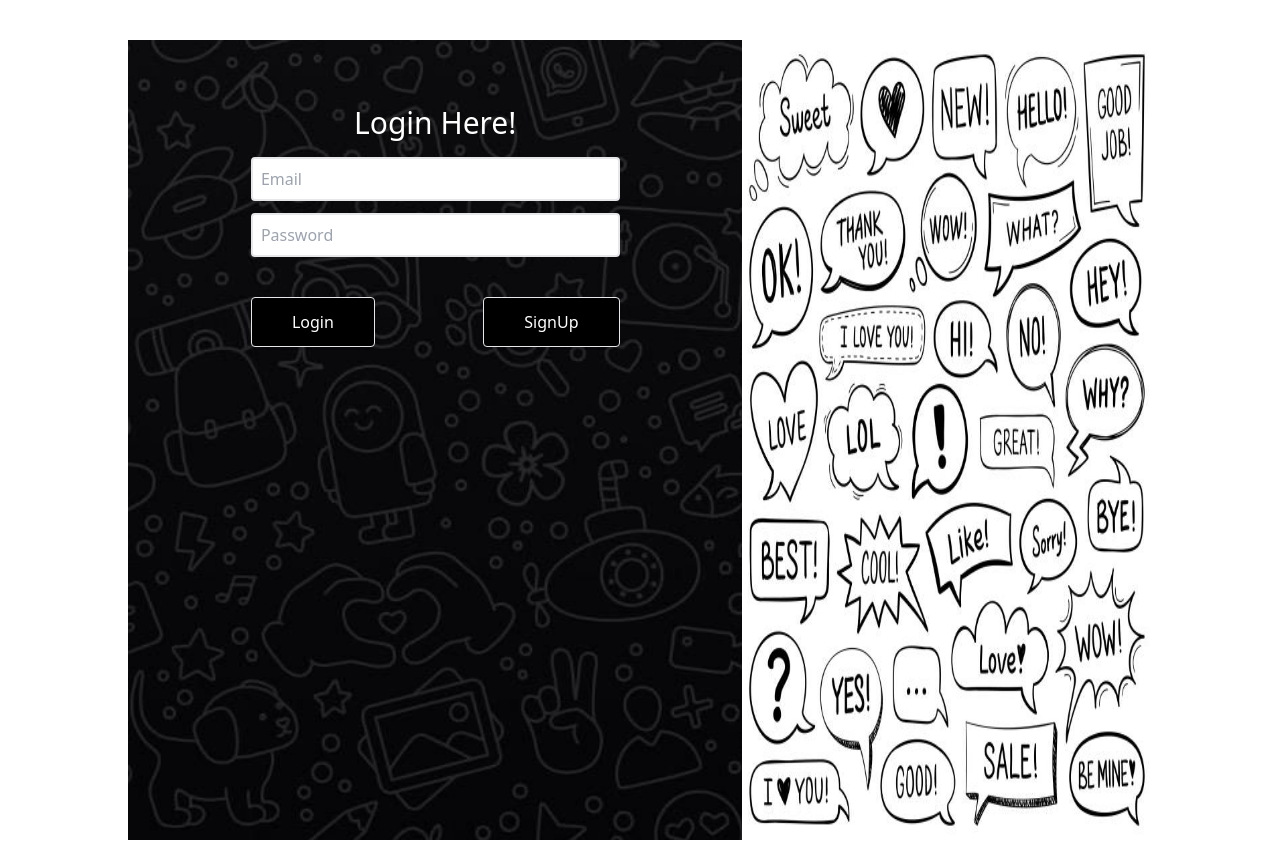
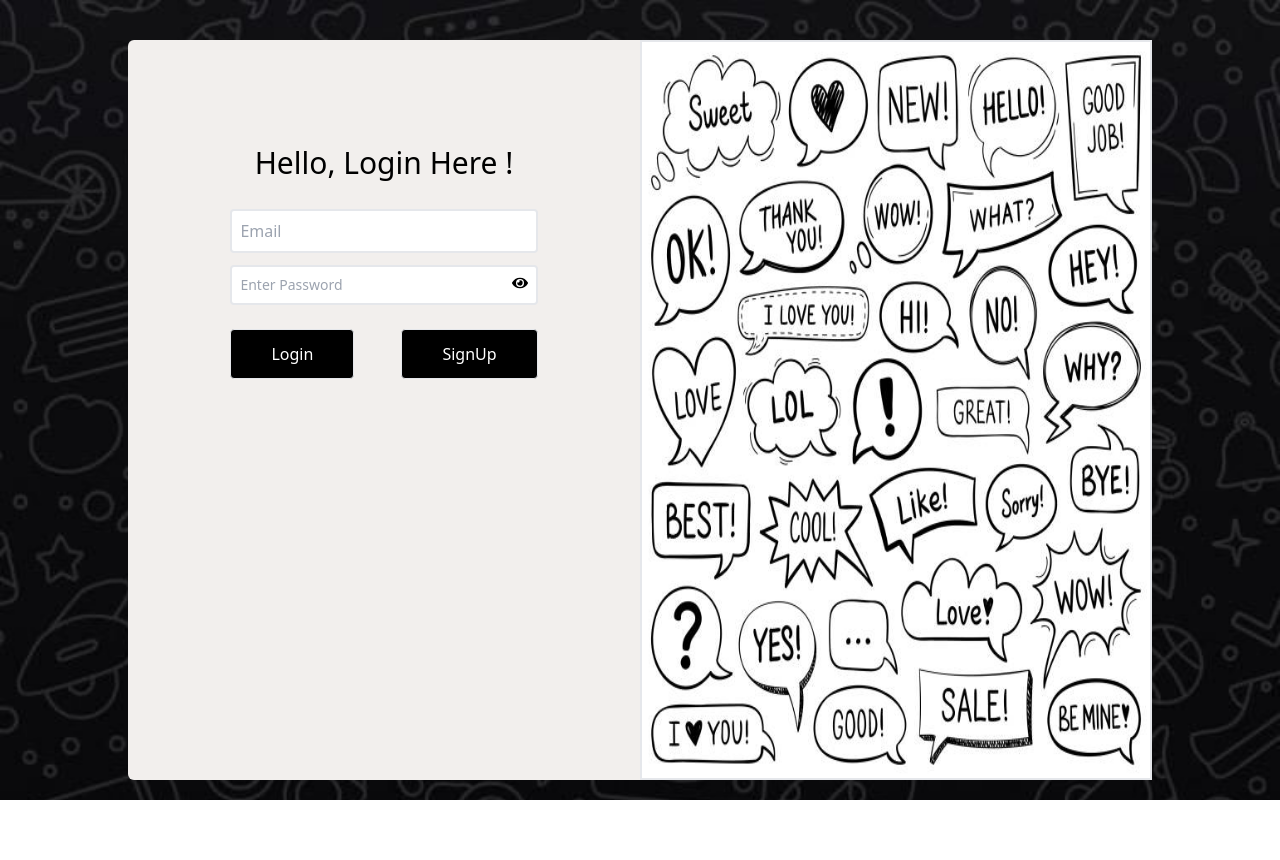
Before and after one commit to Deji06/chat-app, a React (Vite) app: page /login in a window 1280 px wide. After the commit the page ends 800 px from the top, so only its background shows below. Built offline with nearby package versions, Linux system fonts and the light colour scheme.

Commit message:
made few adjustment to login and signup UI

```diff
--- a/package.json
+++ b/package.json
@@ -12,7 +12,6 @@
   "dependencies": {
     "@tailwindcss/vite": "^4.1.5",
     "axios": "^1.9.0",
-    "firebase": "^11.6.1",
     "lodash": "^4.17.21",
     "react": "^19.1.0",
     "react-dom": "^19.1.0",
--- a/src/components/SignUp.tsx
+++ b/src/components/SignUp.tsx
@@ -4,7 +4,8 @@ import whatsapp from "../asset/whatsapp.jpg";
 import { useNavigate } from "react-router-dom";
 import axios from "axios";
 import ClipLoader from "react-spinners/ClipLoader";
-
+import { FaEye } from "react-icons/fa";
+import { IoMdEyeOff } from "react-icons/io";
 interface signUpProps {
   setRegisteredUser: React.Dispatch<React.SetStateAction<string | null>>;
 }
@@ -18,6 +19,8 @@ const SignUp = ({ setRegisteredUser }: signUpProps) => {
   const [check, setCheck] = useState(false);
   const [error, setError] = useState<string | null>(null);
   const[clientError, setClientError] = useState({name: '', password:"", email: ""})
+  const [eyeMonitor, setEyeMonitor] = useState(false);
+
 
   const formValidation = () => {
     let isValid = true
@@ -33,7 +36,7 @@ const SignUp = ({ setRegisteredUser }: signUpProps) => {
 
     }
      if(password.length < 3) {
-      errors.password = 'name must be more than 3 characters'
+      errors.password = 'password length be more than 3 characters'
       isValid = false
 
     }
@@ -71,7 +74,6 @@ const SignUp = ({ setRegisteredUser }: signUpProps) => {
         config
       );
       const data = response.data;
-      // console.log("sign up successful...", data);
       setRegisteredUser(data?.user?.name);
       const { token } = data;
       localStorage.setItem("regToken:", token);
@@ -93,26 +95,33 @@ const SignUp = ({ setRegisteredUser }: signUpProps) => {
     console.log("login");
   };
 
+  const handleViewPassword = () => {
+    setEyeMonitor(!eyeMonitor);
+  };
+
   return (
     <>
       <div
-        className="lg:mb-5"
+        className="lg:pb-5 pt-10 h-screen animate-slide-in"
+        style={{
+          backgroundImage: `url(${whatsapp})`, backgroundSize:'cover', animationDelay: "0.4s" ,
+        }}
       >
+
         <div
-          className="flex h-screen lg:w-[80%] sm:m-auto lg:mt-10"
-          style={{
-            backgroundImage: `url(${whatsapp})`, backgroundSize:'cover', backgroundRepeat:'no-repeat', backgroundPosition:'center',
-          }}
+          className="flex h-full lg:w-[80%] mt-10 sm:m-auto md: rounded-md md:bg-[#F2EFED]"
         >
+
           <form
-            className="space-y-10 md:space-y-6 w-[100%] m-auto mt-10 md:mt-0 gap-y-5"
+            className="space-y-10 md:space-y-6 w-full mt-10 md:mt-0 gap-y-5"
             onSubmit={handleForm}
           >
-            <p className="text-[30px] text-white text-bold capitalize text-center pt-5 w-fit m-auto ">
+            <p className="text-[30px] text-white md:text-black text-bold capitalize text-center pt-5 w-fit m-auto ">
               create account
             </p>
 
             <div className="flex flex-col gap-y-3 mt-3">
+
               <input
                 type="text"
                 placeholder="Name"
@@ -122,6 +131,7 @@ const SignUp = ({ setRegisteredUser }: signUpProps) => {
                 // required
               />
               {clientError.name && <p className="text-red-500 ml-10 md:ml-32 text-[14px] ">{clientError.name}</p>}
+
               <input
                 type="text"
                 placeholder="Email"
@@ -131,40 +141,61 @@ const SignUp = ({ setRegisteredUser }: signUpProps) => {
                 // required
               />
               {clientError.email && <p className="text-red-500 ml-10 md:ml-32 text-[14px]  ">{clientError.email}</p>}
-              <input
-                type="password"
-                placeholder="Password"
-                className="border-2 w-[80%] lg:w-[60%]  m-auto rounded p-2 outline-none"
-                value={password}
-                onChange={(e) => setPassword(e.target.value)}
-                // required
-              />
-              {clientError.password && <p className="text-red-500 ml-10 md:ml-32 text-[14px]  ">{clientError.password}</p>}
+
+               <div className="border-2 w-[80%] lg:w-[60%] m-auto rounded p-2 outline-none flex justify-between bg-white">
+
+                <input
+                  type={eyeMonitor ? "text" : "password"}
+                  name="password"
+                  placeholder="Enter Password"
+                  className=" outline-none w-full text-sm"
+                  onChange={(e) => setPassword(e.target.value)}
+                  // required
+                />
+
+                <div>
+                  {eyeMonitor ? (
+                    <IoMdEyeOff onClick={handleViewPassword} className="cursor-pointer" />
+                  ) : (
+                  <FaEye onClick={handleViewPassword} className="cursor-pointer" />
+                  )}
+                </div>
+
+                </div>
+                {clientError.password && <p className="text-red-500 ml-10 md:ml-32 text-[14px]  ">{clientError.password}</p>}
 
             </div>
+
             {error && (
               <p className="text-red-500 lg:w-[50%] lg:ml-[130px] m-auto text-center mt-3 md:mt-0 text-[14px] ">
                 {error}
               </p>
             )}
-            <div className="flex items-center gap-x-3 mt-10 w-fit ml-12 md:ml-32 lg:w-[50%]">
+
+            <div className="flex items-center gap-x-3 mt-10 w-fit m-auto px-5 md:px-2 borde">
               <input
                 type="checkbox"
                 checked={check}
                 onChange={(e) => setCheck(e.target.checked)}
               />
-              <p className="text-white text-[14px]">
+
+              <p className="text-white md:text-black text-[14px]">
                 I agree to the terms and privacy policy
               </p>
+
             </div>
-            <div className="flex justify-between items-center gap-x-8 w-[80%] md:w-[60%] mt-10 ml-8 md:m-auto">
+
+            <div className="flex justify-between items-center gap-x-8 w-[80%] md:w-[60%] mt-10 ml-8 md:m-auto pb-2">
+
               <button
                 onClick={handleForm}
                 type="submit"
                 className="border bg-black py-3 px-10 rounded text-white"
               >
                 {loading ? <ClipLoader size={18} color={"#ffffff"} /> : <p>SignUp</p>}
+
               </button>
+
               <button
                 onClick={handleLogin}
                 type="button"
@@ -172,13 +203,17 @@ const SignUp = ({ setRegisteredUser }: signUpProps) => {
               >
                 login
               </button>
+
             </div>
+
           </form>
+
           <img
             src={chat}
             alt="text image"
-            className="w-[40%] h-screen hidden lg:block"
+            className="w-[50%] min-h-full hidden lg:block border-2"
           />
+
         </div>
       </div>
     </>
@@ -186,36 +221,3 @@ const SignUp = ({ setRegisteredUser }: signUpProps) => {
 };
 
 export default SignUp;
-
-// if (!check) {
-//   setError("you must agree to the terms and policies before continuing");
-//   return;
-// }
-// setLoading(true);
-// try {
-//   const userCredentials = await createUserWithEmailAndPassword(
-//     auth,
-//     email,
-//     password
-//   );
-//   await updateProfile(userCredentials.user, {
-//     displayName: name,
-//   });
-//   // await new Promise((resolve) => setTimeout(resolve, 1000));
-//   navigate("/login");
-//   console.log("navigated to login");
-// } catch (error: any) {
-//   console.log(error);
-//   if (error.code === "auth/email-already-in-use") {
-//     setError("This email is already in use. Try another one.");
-//   } else if (error.code === "auth/invalid-email") {
-//     setError("Please enter a valid email address.");
-//   } else if (error.code === "auth/weak-password") {
-//     setError("Password should be at least 6 characters.");
-//   } else {
-//     setError("Something went wrong. Please try again.");
-//   }
-//   setLoading(false);
-// } finally {
-//   setLoading(false);
-// }
--- a/src/index.css
+++ b/src/index.css
@@ -1,6 +1,36 @@
 @tailwind base;
 @tailwind components;
 @tailwind utilities;
+
+
+@keyframes fade-in {
+  from {
+    opacity: 0;
+  }
+  to {
+    opacity: 1;
+  }
+}
+
+@keyframes slide-in-from-top {
+  from {
+    opacity: 0;
+    transform: translateY(-20px);
+  }
+  to {
+    opacity: 1;
+    transform: translateY(0);
+  }
+}
+
+.animate-fade-in {
+  animation: fade-in 3s ease-out forwards;
+}
+
+.animate-slide-in {
+  animation: slide-in-from-top 0.5s cubic-bezier(0.25, 0.46, 0.45, 0.94) forwards;
+  opacity: 0;
+}
 
 /* @import "tailwindcss"; */
 
--- a/src/pages/LogIn.tsx
+++ b/src/pages/LogIn.tsx
@@ -4,9 +4,10 @@ import chat from "../asset/chat.jpg";
 import { useNavigate } from "react-router-dom";
 import axios from "axios";
 import whatsapp from "../asset/whatsapp.jpg";
-import ClipLoader from 'react-spinners/ClipLoader'
+import ClipLoader from "react-spinners/ClipLoader";
+import { FaEye } from "react-icons/fa";
+import { IoMdEyeOff } from "react-icons/io";
 // import { includes } from "lodash";
-
 
 type loginProps = {
   // setRegisteredUser: React.Dispatch<React.SetStateAction<string | null>>;
@@ -18,28 +19,29 @@ const Login = ({ registeredUser }: loginProps) => {
   const [password, setPassword] = useState("");
   const [loading, setLoading] = useState(false);
   const [error, setError] = useState<string | null>(null);
-  const [Usererror, setUserError] = useState({email:"", password:''});
+  const [Usererror, setUserError] = useState({ email: "", password: "" });
+  const [eyeMonitor, setEyeMonitor] = useState(false);
 
   const validateForm = () => {
-    let isValid = true
-     const errors = {email:"", password: ""}
+    let isValid = true;
+    const errors = { email: "", password: "" };
 
-     if(!email.includes("@") || !email.includes('.')){
-      errors.email = 'provide valid email address'
-      isValid = false
+    if (!email.includes("@") || !email.includes(".")) {
+      errors.email = "provide valid email address";
+      isValid = false;
     }
 
-     if(password.length < 6) {
-      errors.password = 'password must be more than 6 characters'
-      isValid = false
+    if (password.length < 3) {
+      errors.password = "password must be more than 3 characters";
+      isValid = false;
     }
-     setUserError(errors)
-     if(!isValid) {
-      setError(errors.email || errors.password)
+    setUserError(errors);
+    if (!isValid) {
+      setError(errors.email || errors.password);
     }
 
-     return isValid
-  }
+    return isValid;
+  };
 
   const handleSignUp = () => {
     navigate("/");
@@ -77,24 +79,30 @@ const Login = ({ registeredUser }: loginProps) => {
       setLoading(false);
     }
   };
+
+  const handleViewPassword = () => {
+    setEyeMonitor(!eyeMonitor);
+  };
+
   return (
     <>
-      <div className="lg:mb-5">
       <div
-          className="flex  h-screen w-screen lg:w-[80%] m-auto lg:mt-10 bg-[#F2EFED]"
+        className="lg:pb-5 pt-10 h-screen animate-slide-in"
         style={{
           backgroundImage: `url(${whatsapp})`,
           backgroundSize: "cover",
-            backgroundRepeat: "no-repeat",
-            backgroundPosition: "center",
+          animationDelay: "0.8s",
         }}
       >
+        <div className="flex h-full lg:w-[80%] mt-10 sm:m-auto md: rounded-md md:bg-[#F2EFED]">
           <form
-            className=" lg:w-[60%] w-screen mt-10 gap-y-5 "
+            className="space-y-10 md:space-y-6 w-full mt-10 md:mt-0 gap-y-5 md:py-20"
             onSubmit={handleForm}
           >
-            <p className="text-[30px] text-bold text-white capitalize text-center pt-5 ">
-              {registeredUser ? `Login here ${registeredUser}!` : "Login here!"}
+            <p className="text-[30px] text-bold text-white md:text-black capitalize text-center pt-5 ">
+              {registeredUser
+                ? `Login here ${registeredUser}!`
+                : "Hello, Login here !"}
             </p>
 
             <div className="flex flex-col gap-y-3 mt-3">
@@ -106,30 +114,58 @@ const Login = ({ registeredUser }: loginProps) => {
                 onChange={(e) => setEmail(e.target.value)}
                 // required
               />
-               {Usererror.email && <p className="text-red-500 ml-10 md:ml-32 text-[14px] ">{Usererror.email}</p>}
+              {Usererror.email && (
+                <p className="text-red-500 ml-10 md:ml-32 text-[14px] ">
+                  {Usererror.email}
+                </p>
+              )}
+
+              <div className="border-2 w-[80%] lg:w-[60%] m-auto rounded p-2 outline-none flex justify-between bg-white">
                 <input
-                type="password"
-                placeholder="Password"
-                className="border-2  w-[80%] lg:w-[60%]  outline-none m-auto rounded p-2"
-                value={password}
+                  type={eyeMonitor ? "text" : "password"}
+                  name="password"
+                  placeholder="Enter Password"
+                  className=" outline-none w-full text-sm"
                   onChange={(e) => setPassword(e.target.value)}
                   // required
                 />
+
+                <div>
+                  {eyeMonitor ? (
+                    <IoMdEyeOff
+                      onClick={handleViewPassword}
+                      className="cursor-pointer"
+                    />
+                  ) : (
+                    <FaEye
+                      onClick={handleViewPassword}
+                      className="cursor-pointer"
+                    />
+                  )}
+                </div>
+              </div>
             {Usererror.password && <p className="text-red-500 ml-10 md:ml-32 text-[14px] " >{Usererror.password}</p>}
             </div>
+
             {error && (
               <p className="text-red-500 lg:w-[50%] m-auto lg:ml-[130px] text-center mt-3 text-[14px] ">
                 {error}
               </p>
             )}
+
             <div className="flex justify-between items-center gap-x-10 w-[80%] md:w-[60%] mt-10 m-auto ">
               <button
                 onClick={handleForm}
                 type="submit"
                 className="border bg-black px-10 py-3 rounded text-white"
               >
-                {loading ? <ClipLoader size={18} color={"#ffffff"} /> : <p className="whitespace-nowrap">Login</p>}
+                {loading ? (
+                  <ClipLoader size={18} color={"#ffffff"} />
+                ) : (
+                  <p className="whitespace-nowrap">Login</p>
+                )}
               </button>
+
               <button
                 onClick={handleSignUp}
                 type="button"
@@ -139,10 +175,11 @@ const Login = ({ registeredUser }: loginProps) => {
               </button>
             </div>
           </form>
+
           <img
             src={chat}
             alt="text image"
-            className="w-[40%] h-screen hidden lg:block"
+            className="w-[50%] min-h-full hidden lg:block border-2"
           />
         </div>
       </div>
```
Also changed, not shown: src/pages/ChatRom.tsx (added), 1 other file (tests, documents, lock files or other folders). Lines whose indentation alone changed are shown as unchanged.
